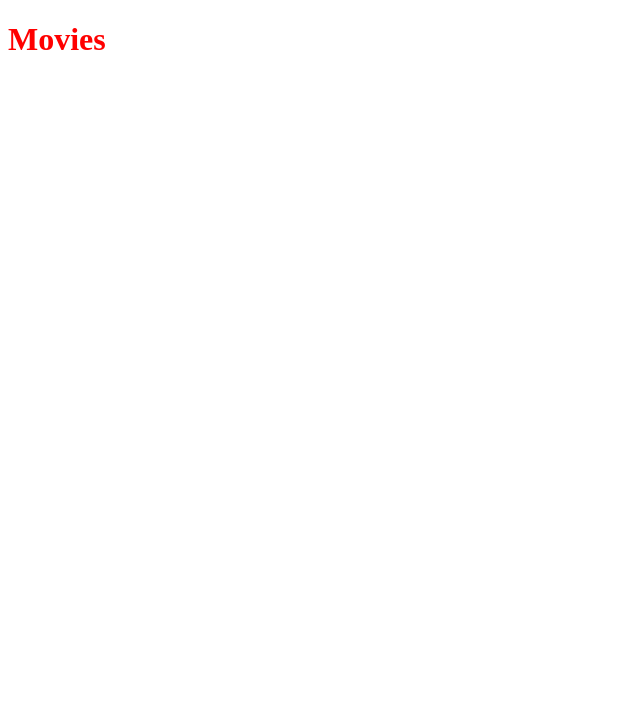
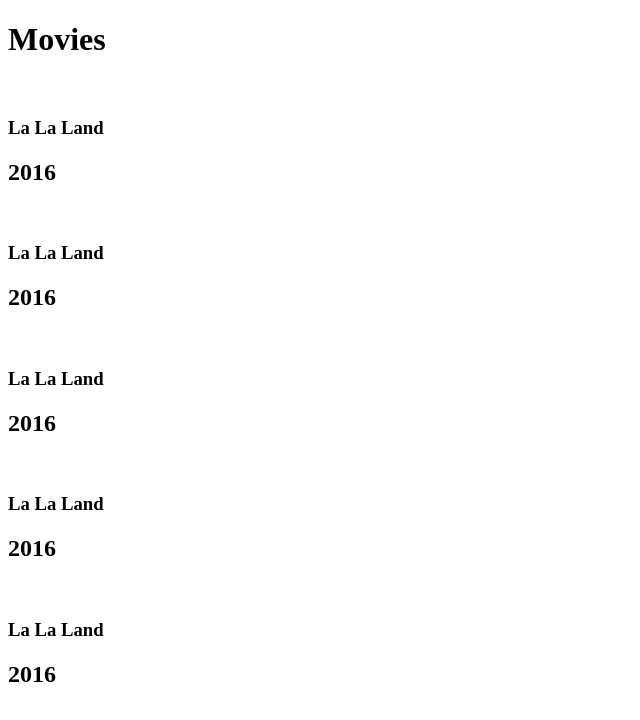
Before and after one commit to katzielinska/movies, a website built with Parcel: page src/index.html in a window 1280 px wide. Shown: the whole page, without its empty margins (0-640 px from the left). Built offline with nearby package versions, Linux system fonts and the light colour scheme.

```diff
--- a/src/index.html
+++ b/src/index.html
@@ -1,5 +1,6 @@
 <!DOCTYPE html>
 <html lang="en">
+
 <head>
   <meta charset="UTF-8" />
   <meta name="viewport" content="width=device-width, initial-scale=1.0" />
@@ -8,8 +9,64 @@
 
   <link rel="stylesheet" href="./style.css" />
 </head>
+
 <body>
+  <header>
     <h1>Movies</h1>
+  </header>
+  <main>
+
+      <section class="movies-list">
+        <article class="movie-card">
+            <a href="moviepage.html"></a>
+          <img>
+          <div>
+            <h1>La La Land</h1>
+            <h2>2016</h2>
+          </div>
+
+        </article>
+        <article class="movie-card">
+            <a href="moviepage.html"></a>
+          <img>
+          <div>
+            <h1>La La Land</h1>
+            <h2>2016</h2>
+          </div>
+
+        </article>
+        <article class="movie-card">
+            <a href="moviepage.html"></a>
+          <img>
+          <div>
+            <h1>La La Land</h1>
+            <h2>2016</h2>
+          </div>
+
+        </article>
+        <article class="movie-card">
+            <a href="moviepage.html"></a>
+          <img>
+          <div>
+            <h1>La La Land</h1>
+            <h2>2016</h2>
+          </div>
+
+        </article>
+        <article class="movie-card">
+            <a href="moviepage.html"></a>
+          <img>
+          <div>
+            <h1>La La Land</h1>
+            <h2>2016</h2>
+          </div>
+
+        </article>
+      </section>
+
+  </main>
+
   <script src="./script.js"></script>
 </body>
+
 </html>
--- a/src/style.scss
+++ b/src/style.scss
@@ -1,5 +1,11 @@
-body{
-    h1{
-        color:red;
+.movie-card {
+    a {
+
+        position: absolute;
+        top: 0;
+        left: 0;
+        height: 100%;
+        width: 100%;
+
     }
 }
```
Also changed, not shown: src/moviepage.html (added, +57 -0 lines), src/style.css. Lines whose indentation alone changed are shown as unchanged.
